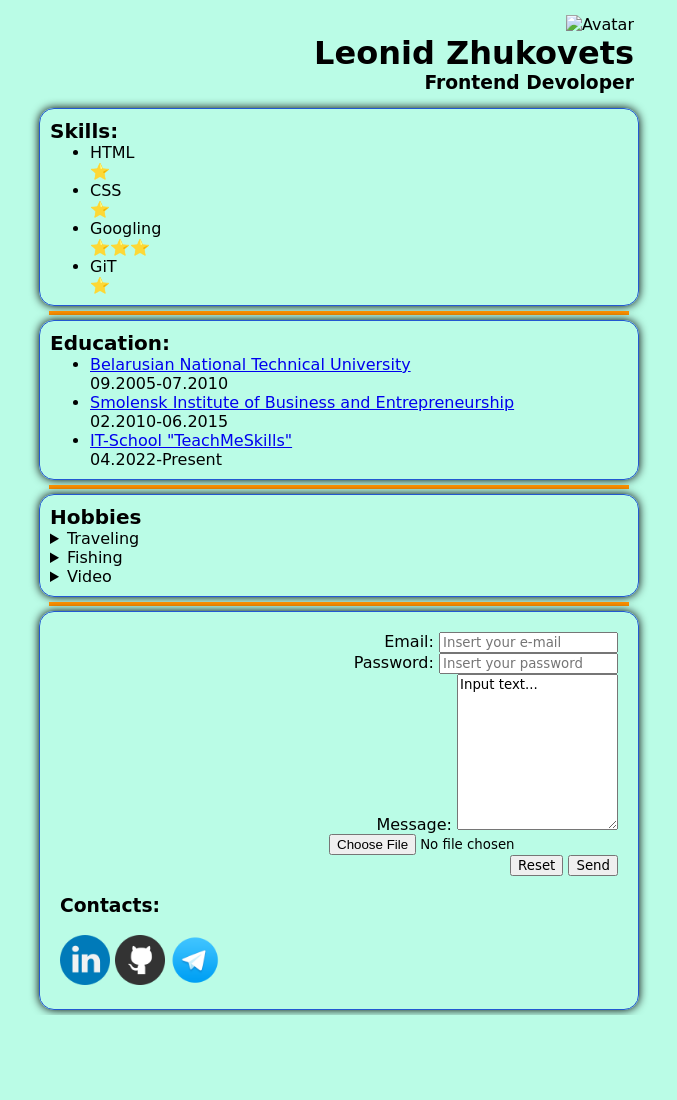
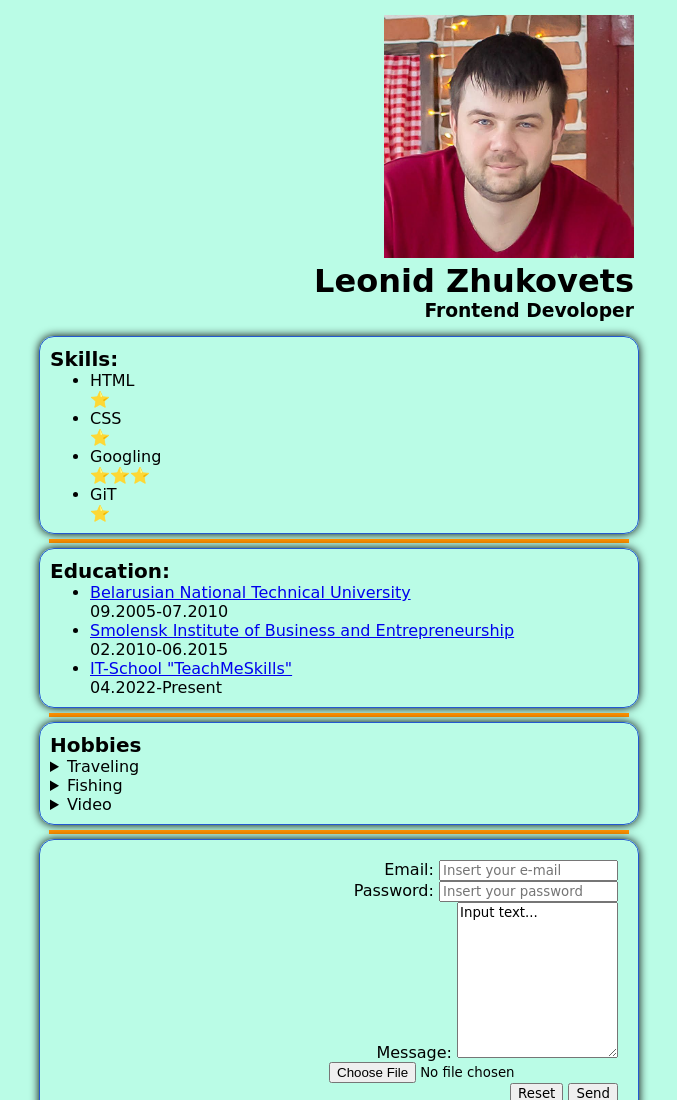
Before and after one commit to LeonidZhukovets/CV_page_HW3, a plain HTML site: page index.html in a window 1280 px wide. Shown: the top 1100 px of the page, without its empty margins (301-978 px from the left). Before the commit the page ends 1015 px from the top, so only its background shows below. Drawn offline with Linux system fonts and the light colour scheme; the site is published under a folder, as on GitHub Pages, so addresses that start at the root find nothing; a web font is replaced by a local one.

Commit message:
Update index.html

```diff
--- a/index.html
+++ b/index.html
@@ -15,7 +15,7 @@
 
 <body>
 	<header>
-		<img src="/img/photo.jpg" alt="Avatar" class="avatar">
+		<img src="img/photo.jpg" alt="Avatar" class="avatar">
 		<h1>Leonid Zhukovets</h1>
 		<h3>Frontend Devoloper</h3>
 	</header>
```
